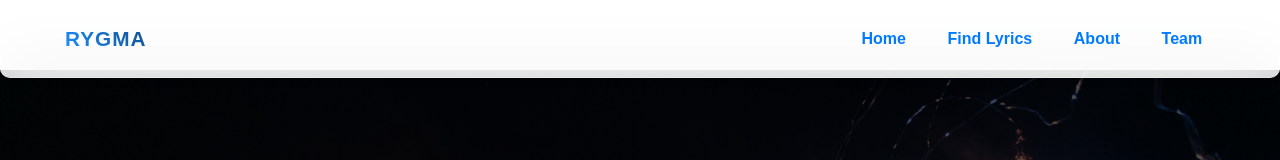
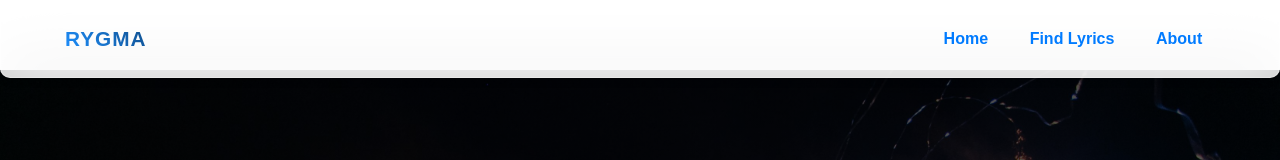
Before and after one commit to GUchechi/-RygmaHackathon, a React (Vite) app: page / in a window 1280 px wide. Shown: the top 160 px of the page. Built offline with nearby package versions, Linux system fonts and the light colour scheme.

Commit message:
added lyrics

```diff
--- a/src/App.jsx
+++ b/src/App.jsx
@@ -2,7 +2,7 @@ import { Route, Routes } from "react-router-dom";
 import Navbar from "./components/Navbar/NavBar";
 import HomePage from "./pages/Home/HomePage";
 import About from "./pages/about/About";
-import ProfilePage from "./pages/ProfilePage/ProfilePage";
+// import ProfilePage from "./pages/ProfilePage/ProfilePage";
 import NotFound from "./pages/NotFound/NotFound";
 import Footer from "./components/Footer/Footer";
 import Lyrics from "./pages/lyrics/Lyrics";
@@ -14,7 +14,7 @@ const App = () => {
       <Routes>
         <Route path="/" element={<HomePage />} />
         <Route path="/about" element={<About />} />
-        <Route path="/team" element={<ProfilePage />} />
+        {/* <Route path="/team" element={<ProfilePage />} /> */}
         <Route path="/lyrics" element={<Lyrics />} />
         <Route path="*" element={<NotFound />} />
       </Routes>
--- a/src/components/Navbar/NavBar.jsx
+++ b/src/components/Navbar/NavBar.jsx
@@ -27,7 +27,7 @@ const Navbar = () => {
         <Link to="/">Home</Link>
         <Link to="/lyrics">Find Lyrics</Link>
         <Link to="/about">About</Link>
-        <Link to="/team">Team</Link>
+        {/* <Link to="/team">Team</Link> */}
       </div>
     </nav>
   );
--- a/src/components/Recommended/Recommended.jsx
+++ b/src/components/Recommended/Recommended.jsx
@@ -1,7 +1,5 @@
 import "./Recommended.css";
-import recommend2 from "../../images/recommend2.jpg";
 import recommend3 from "../../images/recommend3.jpg";
-import recommend4 from "../../images/recommend4.jpg";
 
 const recommendedItems = [
   {
```
